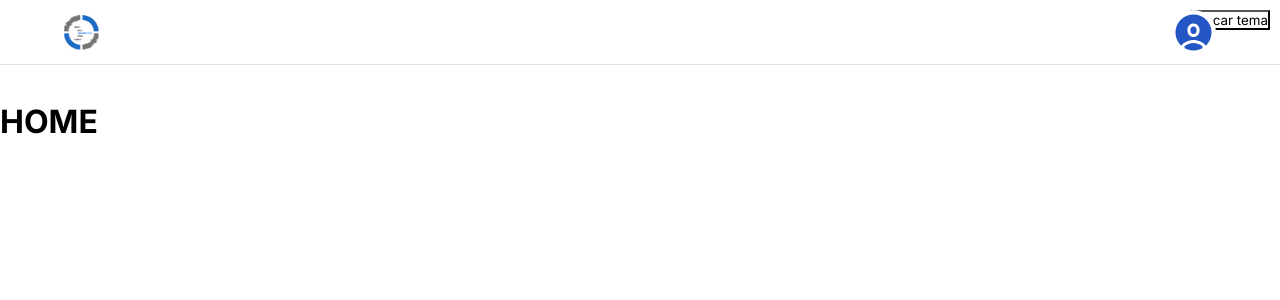
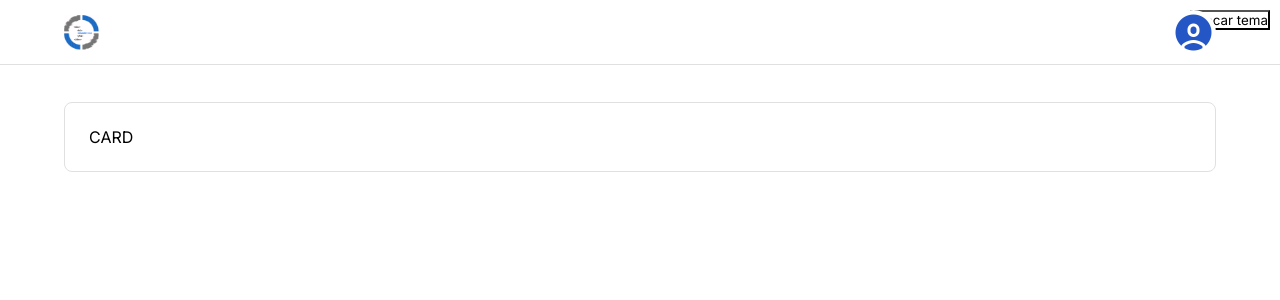
Before and after one commit to KennedyRamos/nedy-sales-dashboard-krs, a React (Vite) app: page /home in a window 1280 px wide. Shown: the top 300 px of the page. Built offline with nearby package versions, Linux system fonts and the light colour scheme.

Commit message:
feat: Card Component

```diff
--- /dev/null
+++ b/src/components/CardComponent.tsx
@@ -0,0 +1,27 @@
+import styled from 'styled-components'
+import { pxToRem } from '@/utils'
+
+export const CardComponent = styled.div`
+  background-color: ${(props) => props.theme.card.background};
+  border: ${pxToRem(1)} solid ${(props) => props.theme.card.border};
+  border-radius: ${pxToRem(8)};
+  padding: ${pxToRem(24)};
+  width: 100%;
+  &.alert {
+    background-color: ${(props) => props.theme.card.alert};
+    border: ${(props) => props.theme.card.alert};
+  }
+  &.success {
+    background-color: ${(props) => props.theme.card.success};
+    border: ${(props) => props.theme.card.success};
+  }
+  &.warning {
+    background-color: ${(props) => props.theme.card.warning};
+    border: ${(props) => props.theme.card.warning};
+  }
+
+    a{
+        color: inherit;
+        text-decoration: none;
+    }
+`
--- a/src/components/index.ts
+++ b/src/components/index.ts
@@ -5,3 +5,4 @@
 export * from './StyledInput'
 export * from './Typographies'
 export * from './Logo'
+export * from './CardComponent'
--- a/src/pages/Home.tsx
+++ b/src/pages/Home.tsx
@@ -1,10 +1,15 @@
-import { Header } from '@/components'
+import { Header, CardComponent } from '@/components'
+import { Container } from '@mui/material'
 
 export default function Home() {
   return (
     <>
       <Header />
-      <h1>HOME</h1>
+      <Container maxWidth='lg'>
+        <CardComponent >
+          CARD
+        </CardComponent>
+      </Container>
     </>
   )
 }
--- a/src/styles/globalStyle.ts
+++ b/src/styles/globalStyle.ts
@@ -9,7 +9,6 @@
         padding: 0;
         box-sizing: border-box;
         font-family: "Inter";
-        max-height: 100vh;
     }
 
 `
```
